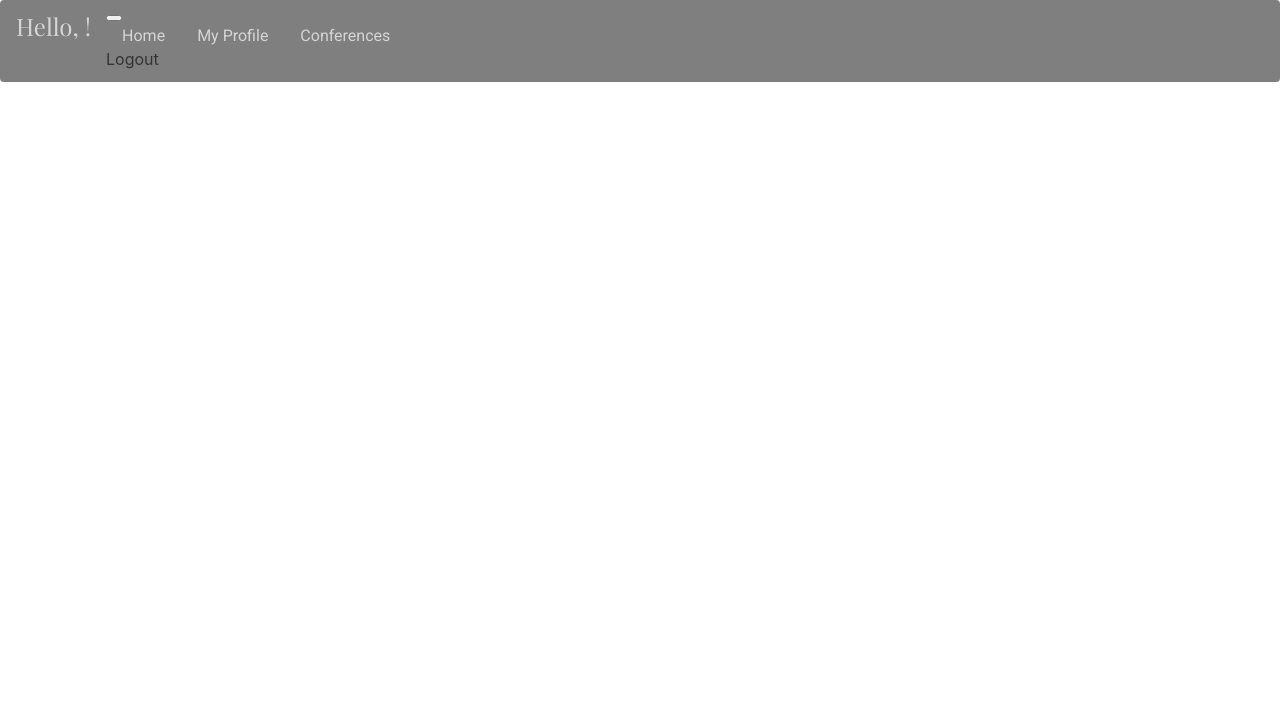
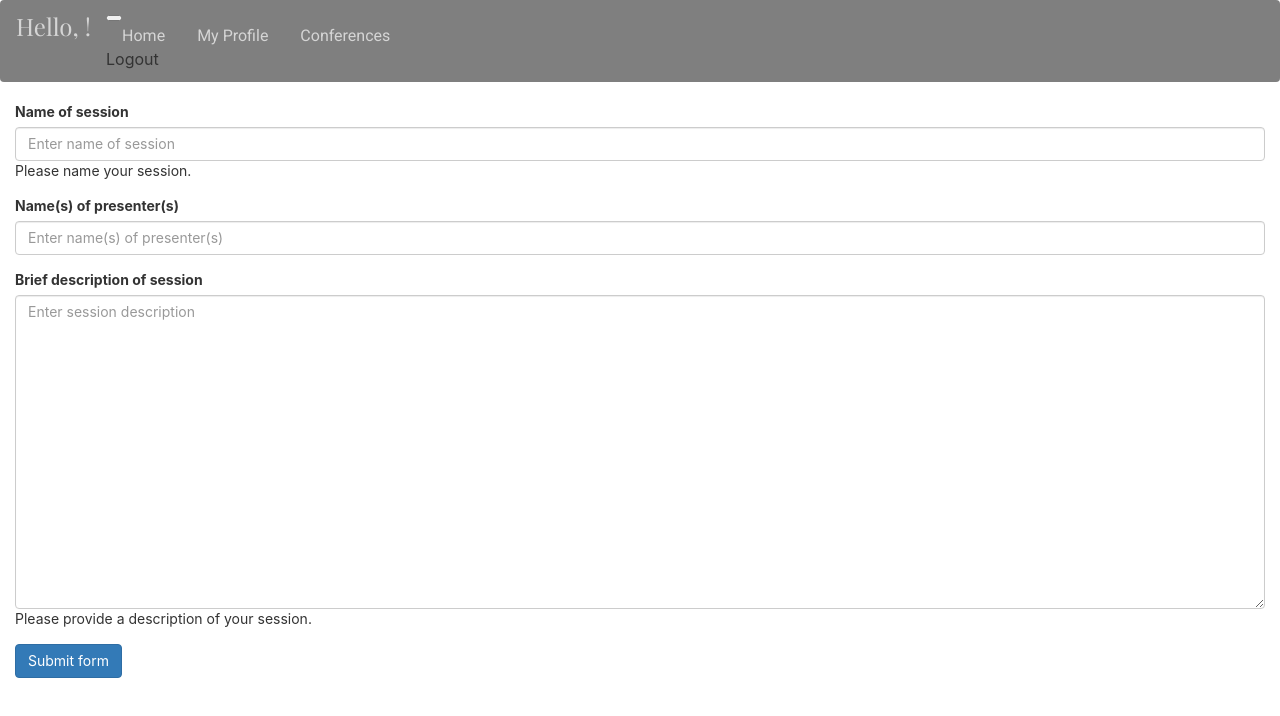
Before and after one commit to LauraCole1900/conferencePlanner, a React (Create React App) app in the folder client/: page /add_session in a window 1280 px wide. Shown: the top 716 px of the page. Built offline with nearby package versions, Linux system fonts and the light colour scheme.

Commit message:
create session form

```diff
--- a/client/src/App.js
+++ b/client/src/App.js
@@ -7,6 +7,7 @@ import Profile from "./components/profile";
 import Conference from "./components/conference";
 import Session from "./components/session";
 import CreateConference from "./components/forms/createConference";
+import CreateSession from "./components/forms/createSession";
 
 import "./App.css";
 
@@ -24,6 +25,7 @@ function App() {
             <Route exact path="/conference" component={Conference} />
             <Route exact path="/session" component={Session} />
             <Route exact path="/create_conference" component={CreateConference} />
+            <Route exact path="/add_session" component={CreateSession} />
           </Container>
         </main>
       </Router>
--- /dev/null
+++ b/client/src/components/forms/createSession.js
@@ -0,0 +1,47 @@
+import React, { useState } from "react";
+import Form from "react-bootstrap/Form";
+import Button from "react-bootstrap/Button";
+// import ConferenceContext from "../../utils/conferenceContext";
+
+const CreateSession = () => {
+  let [formObject, setFormObject] = useState({})
+
+  const handleInputChange = (e) => {
+    setFormObject({ ...formObject, [e.target.name]: e.target.value });
+  };
+
+  const handleFormSubmit = (e) => {
+    e.preventDefault();
+    console.log(formObject);
+  }
+
+  return (
+    <Form>
+
+      <Form.Group controlId="formSessionName">
+        <Form.Label>Name of session</Form.Label>
+        <Form.Control required type="input" name="sessName" placeholder="Enter name of session" value={formObject.name} className="sessName" onChange={handleInputChange} />
+        <Form.Control.Feedback type="invalid">
+          Please name your session.
+                </Form.Control.Feedback>
+      </Form.Group>
+
+      <Form.Group controlId="formSessionPresenter">
+        <Form.Label>Name(s) of presenter(s)</Form.Label>
+        <Form.Control required type="input" name="sessPresenter" placeholder="Enter name(s) of presenter(s)" value={formObject.presenter} className="sessPresenter" onChange={handleInputChange} />
+      </Form.Group>
+
+      <Form.Group controlId="formSessionDesc">
+        <Form.Label>Brief description of session</Form.Label>
+        <Form.Control required as="textarea" rows={15} name="sessionDesc" placeholder="Enter session description" value={formObject.date} className="sessDesc" onChange={handleInputChange} />
+        <Form.Control.Feedback type="invalid">
+          Please provide a description of your session.
+                </Form.Control.Feedback>
+      </Form.Group>
+
+      <Button onClick={handleFormSubmit} type="submit">Submit form</Button>
+    </Form>
+  )
+}
+
+export default CreateSession;
```
Also changed, not shown: client/src/components/forms/createConference.js (indentation only), 1 other file (tests, documents, lock files or other folders).
